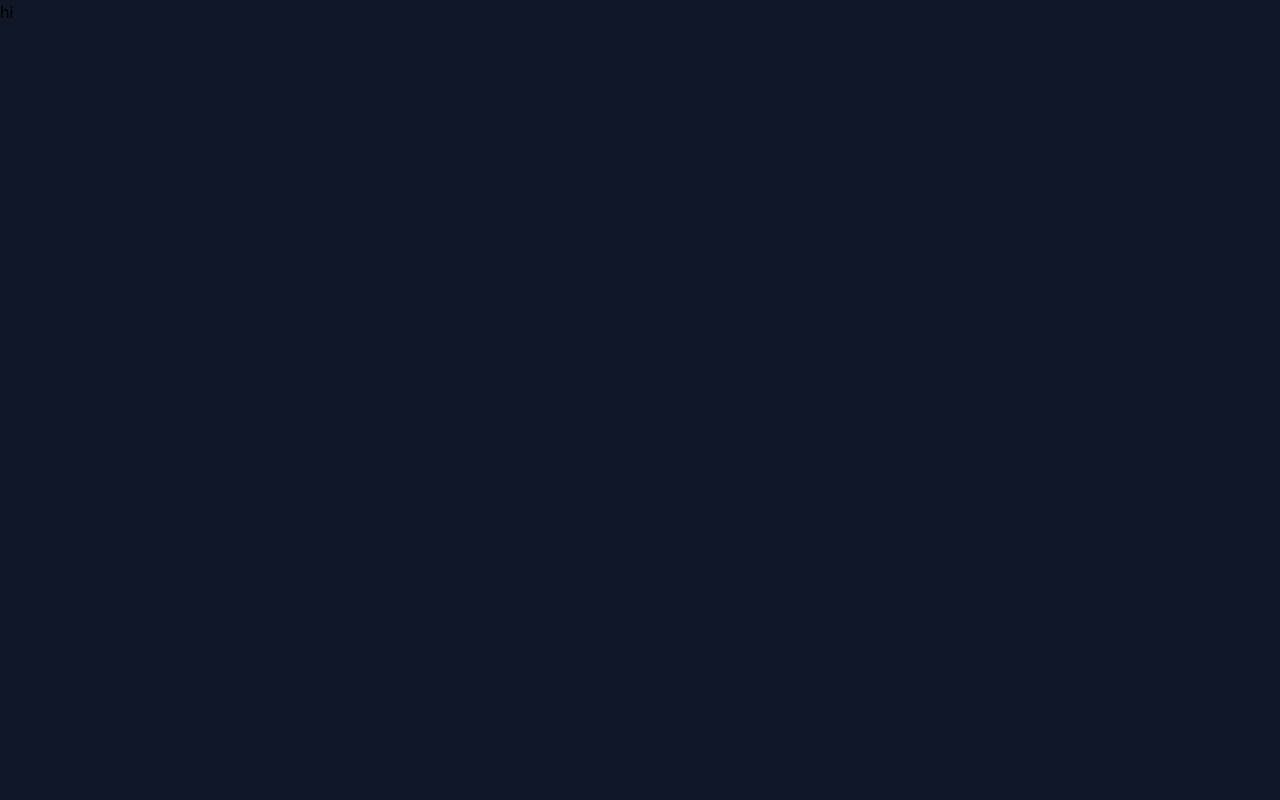
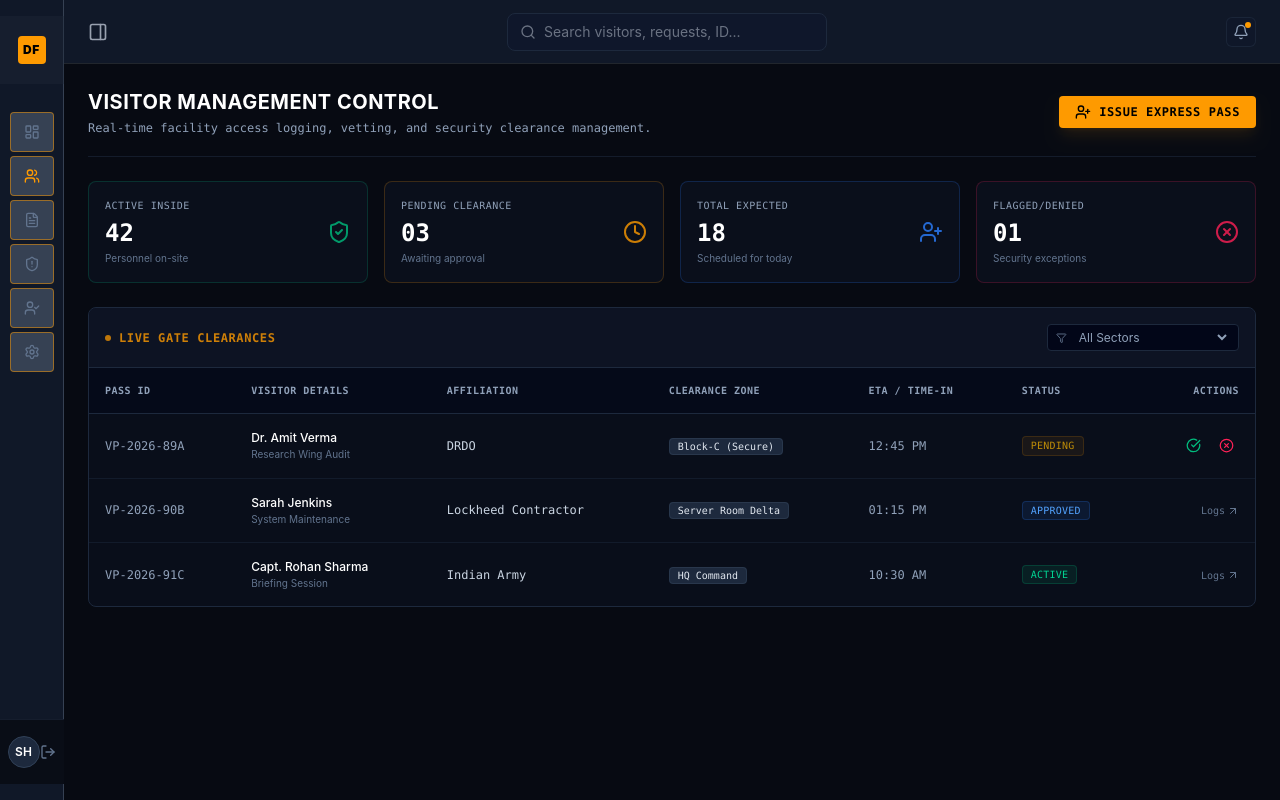
Before and after one commit to sin-h43/Defence-Pass-Management-System, a React (Vite) app in the folder defence-portal/: page /hr/visitorMgmt in a window 1280 px wide. Built offline with nearby package versions, Linux system fonts and the light colour scheme.

Commit message:
Add the layouts of visitormgmt page

```diff
--- a/defence-portal/src/App.tsx
+++ b/defence-portal/src/App.tsx
@@ -6,7 +6,7 @@ import RepeatedVisitorsPage from './pages/employee/RepeatedVisitorPage.tsx';
 import { RepeatedVisitorsProvider } from './contexts/RepeatedVisitorsContext'; // Import the provider
 
 import HRDashboard from './pages/hr/HrDashboard.tsx';
-import VisitorMgmt from './pages/hr/VisitorManagement.tsx';
+import VisitorManagement from './pages/hr/VisitorManagement.tsx';
 import Analytics from './pages/hr/Analytics.tsx';
 
 //placeholder for HR n Security until we write their full code
@@ -48,7 +48,7 @@ function App() {
           element={<HRDashboard />} />
           <Route
           path = "/hr/visitorMgmt"
-          element = {<VisitorMgmt/>}
+          element = {<VisitorManagement/>}
           />
           <Route
           path = "/hr/analytics"
--- a/defence-portal/src/components/DashboardLayout.tsx
+++ b/defence-portal/src/components/DashboardLayout.tsx
@@ -1,11 +1,12 @@
 import {cn} from '../lib/utils'
-import React, {useState} from 'react';
+ import React, {useState} from 'react';
 import { LayoutDashboard,Users, FileText, ShieldAlert, UserCheck, Settings, LogOut, ChevronRight,Search, Bell, PanelLeft,PanelRight } from 'lucide-react';
-import { useNavigate } from 'react-router-dom';
+import { useLocation, useNavigate } from 'react-router-dom';
 
 export default function DashboardLayout({children}: {children: React.ReactNode}){
     const navigate = useNavigate();
-    const [activeTab, setActiveTab] = useState("Dashboard")
+    const location = useLocation();
+    // const [activeTab, setActiveTab] = useState("Dashboard")
     const [isPanelOpen, setIsPanelOpen] = useState(false)
 
     const navItems = [
@@ -42,17 +43,15 @@ export default function DashboardLayout({children}: {children: React.ReactNode})
           <nav className='p-3 space-y-1 mt-4 text-white'>
             {navItems.map((item)=>{
                 const Icon = item.icon
-                const isActive = activeTab == item.name
+                const isActive = location.pathname === item.path
                 return(
                     <button
                         key={item.name}
                        onClick={() => {
   // State setter is async, but putting it second ensures it gets queued
-  if (item.path) {
+  if (item.path)
     navigate(item.path);
-  }
-  setActiveTab(item.name);
-}}
+  }}
                         className={cn(
                           "group w-full h-10 bg-gray-700 rounded border border-amber-500/50 flex items-center text-sm hover:bg-gray-800 cursor-pointer transition-colors",
               isActive ? 'px-3 justify-between' : 'justify-center p-0',
--- a/defence-portal/src/pages/hr/VisitorManagement.tsx
+++ b/defence-portal/src/pages/hr/VisitorManagement.tsx
@@ -1,9 +1,139 @@
-//
-export default function VisitorMgmt(){
-    return(
-        <>
-                <p>hi</p>
+import React, { useState } from 'react';
+import { UserPlus, CheckCircle, XCircle, Clock, ShieldCheck, Search, Filter, ArrowUpRight } from 'lucide-react';
+import DashboardLayout from '@/components/DashboardLayout';
 
-        </>
-    )
+export default function VisitorManagement() {
+  // Mock data for visitor requests
+  const [visitors, setVisitors] = useState([
+    { id: "VP-2026-89A", name: "Dr. Amit Verma", organization: "DRDO", purpose: "Research Wing Audit", zone: "Block-C (Secure)", status: "Pending", time: "12:45 PM" },
+    { id: "VP-2026-90B", name: "Sarah Jenkins", organization: "Lockheed Contractor", purpose: "System Maintenance", zone: "Server Room Delta", status: "Approved", time: "01:15 PM" },
+    { id: "VP-2026-91C", name: "Capt. Rohan Sharma", organization: "Indian Army", purpose: "Briefing Session", zone: "HQ Command", status: "Active", time: "10:30 AM" },
+  ]);
+
+  return (
+    <DashboardLayout>
+    <div className="space-y-6 text-slate-200">
+
+      {/* 1. Header Section */}
+      <div className="flex flex-col sm:flex-row sm:items-center justify-between gap-4 border-b border-slate-800/60 pb-5">
+        <div>
+          <h2 className="text-xl font-bold text-white tracking-wide uppercase">
+            Visitor Management Control
+          </h2>
+          <p className="text-xs text-slate-400 font-mono mt-1">
+            Real-time facility access logging, vetting, and security clearance management.
+          </p>
+        </div>
+
+        <button className="flex items-center gap-2 px-4 py-2 bg-amber-500 hover:bg-amber-600 text-black font-bold text-xs uppercase tracking-wider rounded font-mono transition-colors shadow-lg shadow-amber-500/10">
+          <UserPlus size={16} />
+          Issue Express Pass
+        </button>
+      </div>
+
+      {/* 2. Metrics Analytics Row */}
+      <div className="grid grid-cols-1 sm:grid-cols-2 lg:grid-cols-4 gap-4">
+        {[
+          { title: "Active Inside", count: "42", label: "Personnel on-site", icon: ShieldCheck, color: "text-emerald-500 bg-emerald-500/10 border-emerald-500/20" },
+          { title: "Pending Clearance", count: "03", label: "Awaiting approval", icon: Clock, color: "text-amber-500 bg-amber-500/10 border-amber-500/20" },
+          { title: "Total Expected", count: "18", label: "Scheduled for today", icon: UserPlus, color: "text-blue-500 bg-blue-500/10 border-blue-500/20" },
+          { title: "Flagged/Denied", count: "01", label: "Security exceptions", icon: XCircle, color: "text-rose-500 bg-rose-500/10 border-rose-500/20" },
+        ].map((metric, idx) => (
+          <div key={idx} className={`bg-slate-900/40 border rounded-lg p-4 flex items-center justify-between ${metric.color}`}>
+            <div>
+              <p className="text-[10px] uppercase tracking-wider font-mono text-slate-400">{metric.title}</p>
+              <h3 className="text-2xl font-bold mt-1 text-white font-mono">{metric.count}</h3>
+              <p className="text-[10px] text-slate-500 mt-0.5">{metric.label}</p>
+            </div>
+            <metric.icon size={24} className="opacity-80" />
+          </div>
+        ))}
+      </div>
+
+      {/* 3. Filter and Table Container */}
+      <div className="bg-slate-900/30 border border-slate-800 rounded-lg overflow-hidden">
+
+        {/* Table Filters header */}
+        <div className="p-4 bg-slate-900/60 border-b border-slate-800 flex flex-col sm:flex-row gap-3 justify-between items-center">
+          <span className="text-xs font-mono uppercase tracking-wider text-amber-500/80 font-semibold flex items-center gap-2">
+            <span className="h-1.5 w-1.5 rounded-full bg-amber-500 animate-pulse"></span>
+            Live Gate Clearances
+          </span>
+          <div className="flex items-center gap-2 w-full sm:w-auto">
+            <div className="flex items-center bg-slate-950 border border-slate-800 rounded px-2 py-1 text-xs w-full sm:w-48">
+              <Filter size={12} className="text-slate-500 mr-2" />
+              <select className="bg-transparent focus:outline-none text-slate-400 w-full cursor-pointer">
+                <option value="all">All Sectors</option>
+                <option value="pending">Pending Only</option>
+                <option value="active">Active Inside</option>
+              </select>
+            </div>
+          </div>
+        </div>
+
+        {/* Visitor Log Table */}
+        <div className="overflow-x-auto">
+          <table className="w-full text-left border-collapse text-xs">
+            <thead>
+              <tr className="border-b border-slate-800 bg-slate-950/40 text-slate-400 uppercase tracking-wider font-mono text-[10px]">
+                <th className="p-4">Pass ID</th>
+                <th className="p-4">Visitor Details</th>
+                <th className="p-4">Affiliation</th>
+                <th className="p-4">Clearance Zone</th>
+                <th className="p-4">ETA / Time-In</th>
+                <th className="p-4">Status</th>
+                <th className="p-4 text-right">Actions</th>
+              </tr>
+            </thead>
+            <tbody className="divide-y divide-slate-800/50">
+              {visitors.map((visitor) => (
+                <tr key={visitor.id} className="hover:bg-slate-800/20 transition-colors group">
+                  <td className="p-4 font-mono text-slate-400 group-hover:text-amber-500 transition-colors">
+                    {visitor.id}
+                  </td>
+                  <td className="p-4 font-medium text-white">
+                    {visitor.name}
+                    <span className="block text-[10px] text-slate-500 font-normal mt-0.5">{visitor.purpose}</span>
+                  </td>
+                  <td className="p-4 text-slate-300 font-mono">{visitor.organization}</td>
+                  <td className="p-4">
+                    <span className="px-2 py-0.5 rounded bg-slate-800 border border-slate-700/60 font-mono text-[10px]">
+                      {visitor.zone}
+                    </span>
+                  </td>
+                  <td className="p-4 text-slate-400 font-mono">{visitor.time}</td>
+                  <td className="p-4">
+                    <span className={`inline-flex items-center gap-1 px-2 py-0.5 rounded font-mono text-[10px] uppercase tracking-wide font-medium
+                      ${visitor.status === 'Active' ? 'bg-emerald-500/10 text-emerald-400 border border-emerald-500/20' : ''}
+                      ${visitor.status === 'Approved' ? 'bg-blue-500/10 text-blue-400 border border-blue-500/20' : ''}
+                      ${visitor.status === 'Pending' ? 'bg-amber-500/10 text-amber-400 border border-amber-500/20 animate-pulse' : ''}
+                    `}>
+                      {visitor.status}
+                    </span>
+                  </td>
+                  <td className="p-4 text-right">
+                    {visitor.status === 'Pending' ? (
+                      <div className="flex items-center justify-end gap-2">
+                        <button className="p-1 text-emerald-500 hover:bg-emerald-500/10 rounded border border-transparent hover:border-emerald-500/30 transition-all" title="Approve Entry">
+                          <CheckCircle size={15} />
+                        </button>
+                        <button className="p-1 text-rose-500 hover:bg-rose-500/10 rounded border border-transparent hover:border-rose-500/30 transition-all" title="Deny Entry">
+                          <XCircle size={15} />
+                        </button>
+                      </div>
+                    ) : (
+                      <button className="text-slate-500 hover:text-white inline-flex items-center gap-0.5 font-mono text-[10px]" title="View Logs">
+                        Logs <ArrowUpRight size={12} />
+                      </button>
+                    )}
+                  </td>
+                </tr>
+              ))}
+            </tbody>
+          </table>
+        </div>
+      </div>
+    </div>
+    </DashboardLayout>
+  );
 }
```
